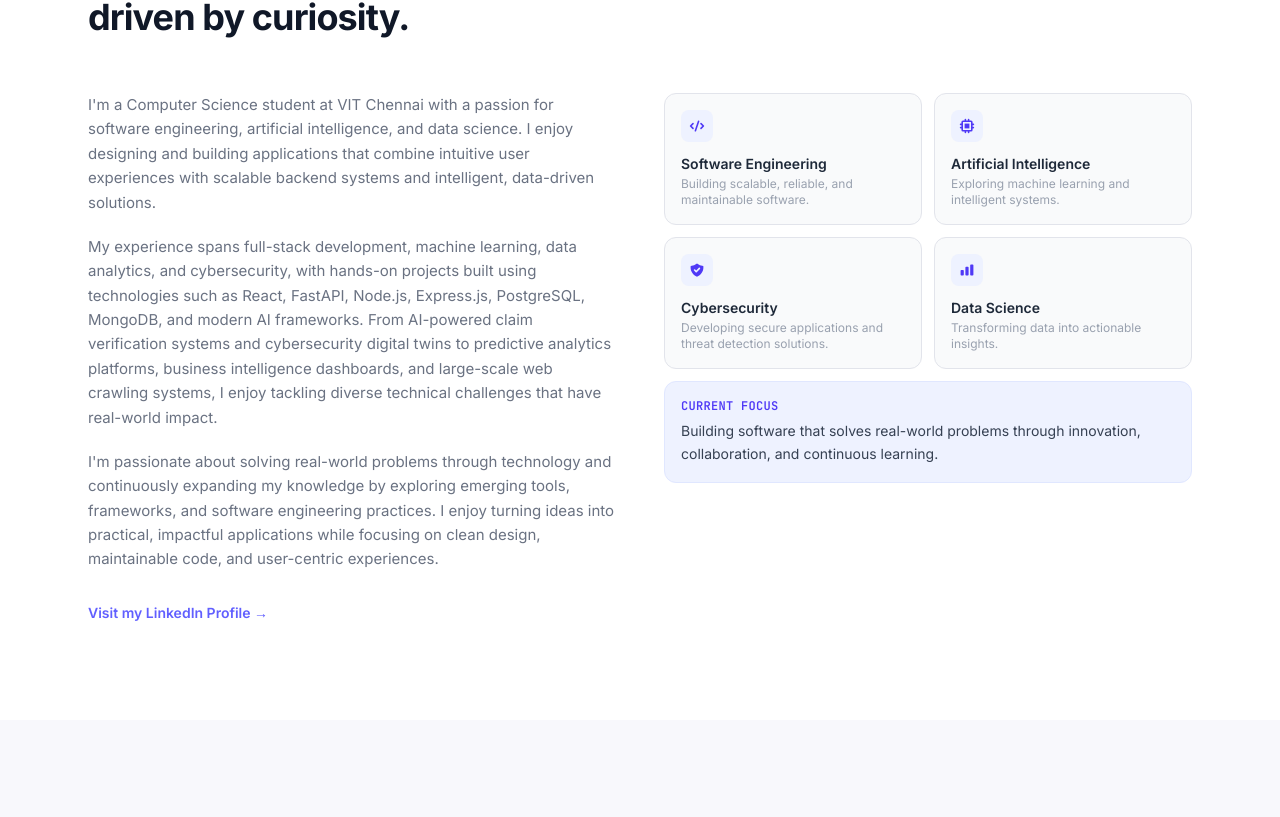
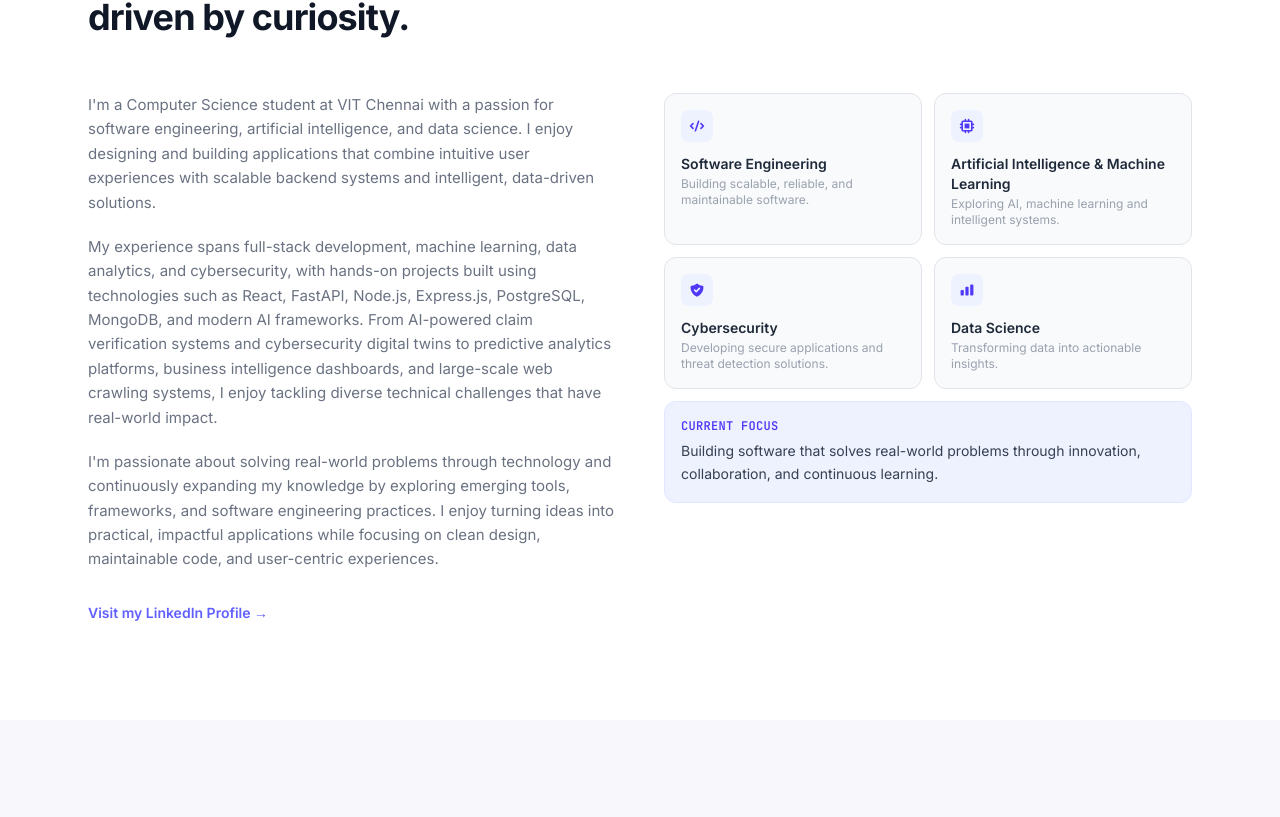
Before and after one commit to BarathThanigai/My_Portfolio_Website, a React (Vite) app: page / in a window 1280 px wide. Shown: the part 963-1780 px from the top of the page. Built offline with nearby package versions, Linux system fonts and the light colour scheme.

Commit message:
Few changes in footer and about section

```diff
--- a/src/components/About.jsx
+++ b/src/components/About.jsx
@@ -15,8 +15,8 @@ const highlights = [
   },
   {
     icon: HiChip,
-    label: 'Artificial Intelligence',
-    desc: 'Exploring machine learning and intelligent systems.'
+    label: 'Artificial Intelligence & Machine Learning',
+    desc: 'Exploring AI, machine learning and intelligent systems.'
   },
   {
     icon: HiShieldCheck,
--- a/src/components/Footer.jsx
+++ b/src/components/Footer.jsx
@@ -10,7 +10,7 @@ export default function Footer() {
     <footer className={`py-8 border-t ${dark ? 'border-[#1E1E2A] bg-[#09090F]' : 'border-[#E2E4EB] bg-[#F8F8FC]'}`}>
       <div className="max-w-6xl mx-auto px-6 flex flex-col sm:flex-row items-center justify-between gap-4">
         <div className={`text-xs mono ${dark ? 'text-gray-600' : 'text-gray-400'}`}>
-          © 2026 Barath T · Built with React & Tailwind CSS
+          © 2026 Barath T. Designed and developed by Barath T.
         </div>
         <div className="flex items-center gap-3">
           {[
```
